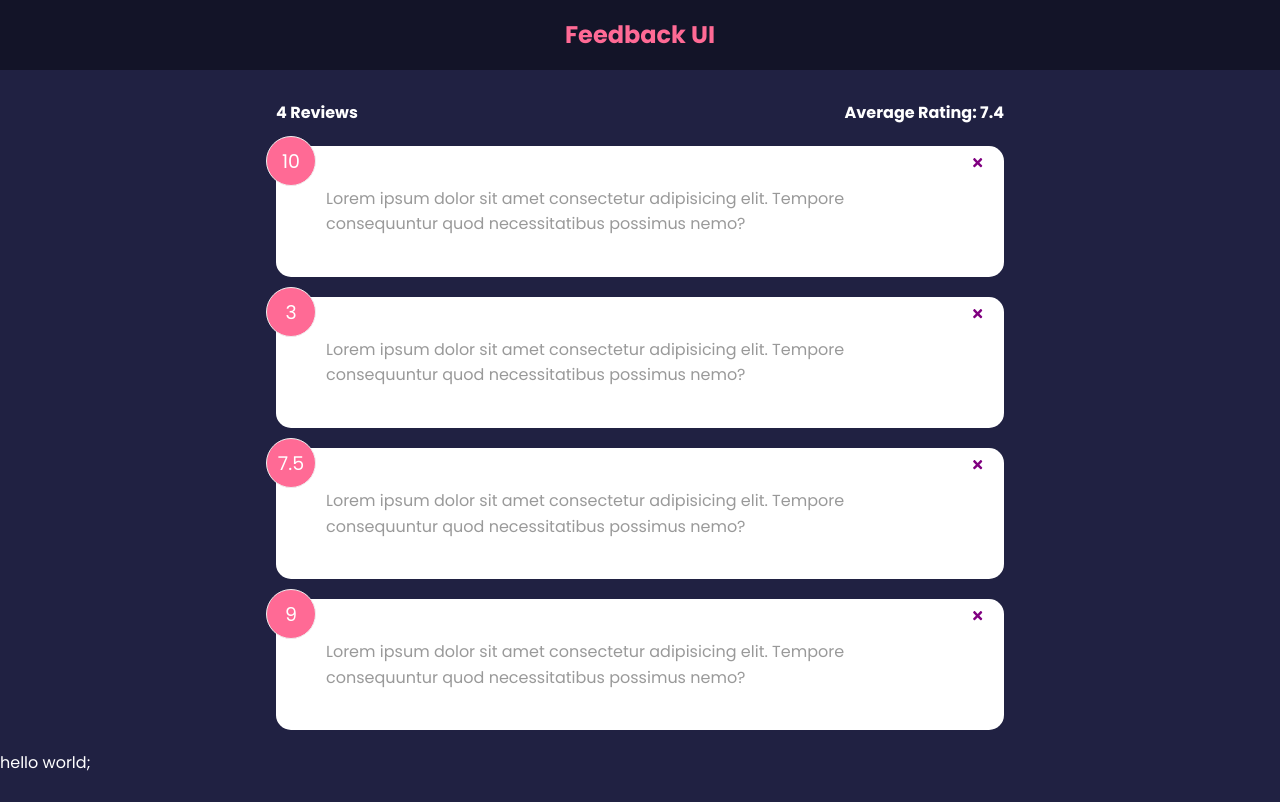
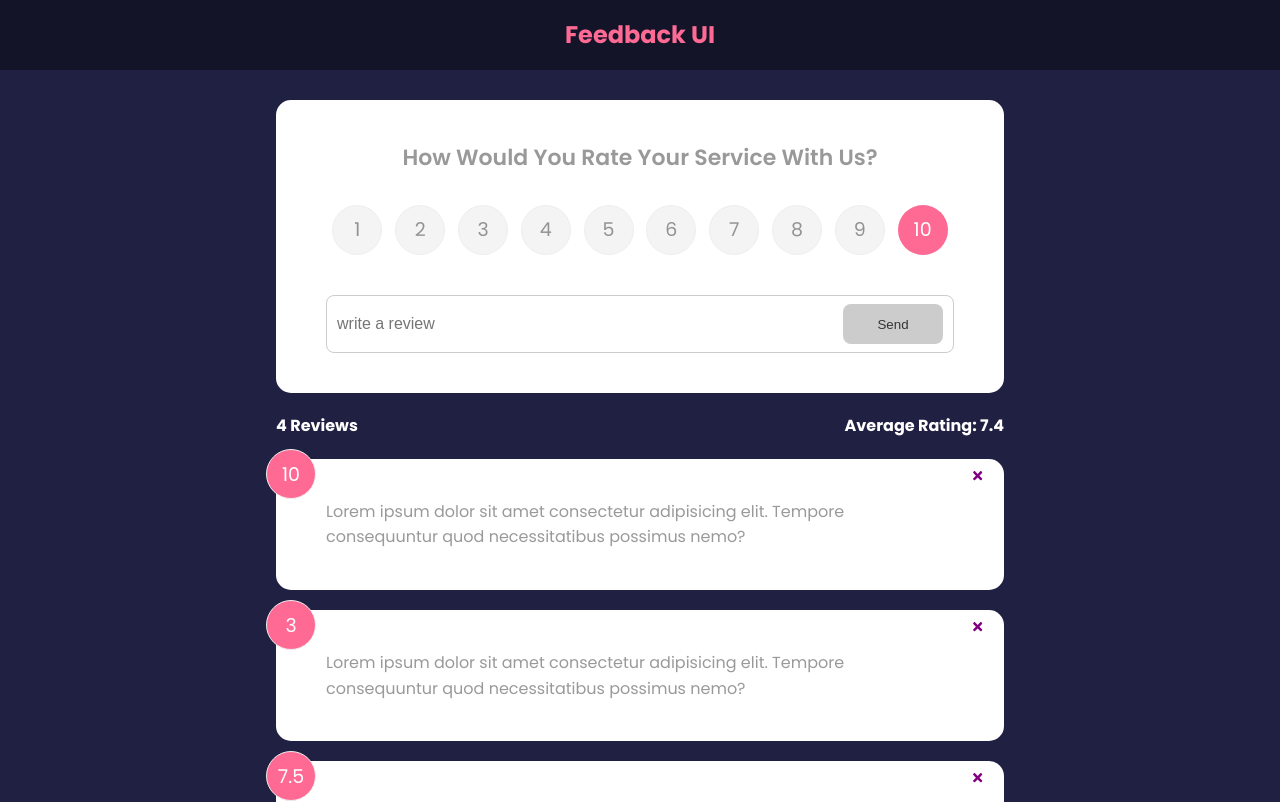
Before and after one commit to SuitcaseCoder/react-review-2022, a React (Create React App) app: page / in a window 1280 px wide. Shown: the top 802 px of the page. Built offline with nearby package versions, Linux system fonts and the light colour scheme.

Commit message:
uuid + add feedback

```diff
--- a/package.json
+++ b/package.json
@@ -10,6 +10,7 @@
     "react-dom": "^18.2.0",
     "react-icons": "^4.6.0",
     "react-scripts": "5.0.1",
+    "uuid": "^9.0.0",
     "web-vitals": "^2.1.4"
   },
   "scripts": {
--- a/src/App.js
+++ b/src/App.js
@@ -1,27 +1,39 @@
 import React, {useState} from "react";
+import { v4 as uuidv4 } from 'uuid'
 
 import Header from "./components/Header";
 import FeedbackList from "./components/FeedbackList";
 import FeedbackData from "./data/FeedbackData";
 import FeedbackStats from "./components/FeedbackStats";
+import FeedbackForm from "./components/FeedbackForm";
+
+// go back to https://www.udemy.com/course/react-front-to-back-2022/learn/lecture/29767836#content section 4.24 to integrate a cool animation
 
 function App(){
 
     const [feedback, setFeedback] = useState(FeedbackData)
+
+    const addFeedback = (newFeedback) => {
+        newFeedback.id = uuidv4()
+
+        // the state is immutable, so we HAVE to make a copy of it in order to truly change it
+        // using the spread operator, we bring in all existing items in the list
+        // here we're setting feedback to be all existing items plus the newFeedback we just added
+        setFeedback([newFeedback, ...feedback])
+    }
 
     const deleteFeedback = (id) => {
         if(window.confirm('are you sure you want to delete?')){
             // filters out the item we're deleting if it's a match
             setFeedback(feedback.filter((item)=> item.id !== id))
         }
-
-
     }
 
     return (
         <>
         <Header />
         <div className="container">
+            <FeedbackForm handleAdd={addFeedback}/>
             <FeedbackStats feedback={feedback} />
             {/* feedback={feedback} -> 1st feedback == the name of the prop, 2nd feedback == what we named our state  */}
             <FeedbackList feedback={feedback} handleDelete={deleteFeedback} />
--- /dev/null
+++ b/src/components/FeedbackForm.jsx
@@ -0,0 +1,75 @@
+import React, { useState } from 'react'
+
+import Card from './shared/Card'
+import Button from './shared/Button';
+import RatingSelect from './RatingSelect';
+
+function FeedbackForm({handleAdd}) {
+
+    // text -> whatever the user types in the input field
+    const [text, setText] = useState('');
+
+    const [rating, setRating] = useState(10);
+
+    //for btn prop
+    const [btnDisabled, setbtnDisabled] = useState(true);
+
+    // message
+    const [message, setMessage] = useState('');
+
+    const handleTextChange = (e) => {
+        if(text === ''){
+            setbtnDisabled(true);
+            setMessage(null)
+        } else if (text !== '' && text.trim().length <= 10) {
+            setbtnDisabled(true);
+            setMessage('text must be at least 10 characters')
+        } else {
+            setMessage(null)
+            setbtnDisabled(false)
+        }
+
+        setText(e.target.value);
+    }
+
+    const handleSubmit = (e) => {
+        e.preventDefault();
+        if(text.trim().length > 10){
+            const newFeedback = {
+                text: text,
+                rating:rating
+            }
+
+            handleAdd(newFeedback)
+
+            setText('') // empties out string after submitted
+        }
+
+    }
+
+  return (
+    <Card>
+        <form onSubmit={handleSubmit}>
+            <h2>How Would You Rate Your Service With Us?</h2>
+            <RatingSelect select={(rating) => setRating(rating)} />
+            <div className="input-group">
+                <input
+                    onChange={handleTextChange}
+                    type="text"
+                    placeholder='write a review'
+                    value={text}
+                />
+                <Button
+                    type='submit'
+                    isDisabled={btnDisabled}
+                >Send</Button>
+            </div>
+
+            {message && <div className='message'>{message}</div>}
+        </form>
+    </Card>
+  )
+
+}
+
+export default FeedbackForm
--- /dev/null
+++ b/src/components/RatingSelect.jsx
@@ -0,0 +1,131 @@
+import React, { useState } from 'react'
+
+
+function RatingSelect({select}) {
+
+    const [selected, setSelected] = useState(10);
+
+    const handleChange = (e) => {
+        // the + sign changes the value from a string to a number
+        setSelected(+e.currentTarget.value)
+        select(+e.currentTarget.value)
+    }
+
+
+  return (
+    <ul className='rating'>
+        <li>
+            <input
+                type="radio"
+                id='num1'
+                name='rating'
+                value='1'
+                onChange={handleChange}
+                checked={selected === 1}
+            />
+            <label htmlFor="num1">1</label>
+        </li>
+        <li>
+            <input
+                type="radio"
+                id='num2'
+                name='rating'
+                value='2'
+                onChange={handleChange}
+                checked={selected === 2}
+            />
+            <label htmlFor="num2">2</label>
+        </li>
+        <li>
+            <input
+                type="radio"
+                id='num3'
+                name='rating'
+                value='3'
+                onChange={handleChange}
+                checked={selected === 3}
+            />
+            <label htmlFor="num3">3</label>
+        </li>
+        <li>
+            <input
+                type="radio"
+                id='num4'
+                name='rating'
+                value='4'
+                onChange={handleChange}
+                checked={selected === 4}
+            />
+            <label htmlFor="num4">4</label>
+        </li>
+        <li>
+            <input
+                type="radio"
+                id='num5'
+                name='rating'
+                value='5'
+                onChange={handleChange}
+                checked={selected === 5}
+            />
+            <label htmlFor="num5">5</label>
+        </li>
+        <li>
+            <input
+                type="radio"
+                id='num6'
+                name='rating'
+                value='6'
+                onChange={handleChange}
+                checked={selected === 6}
+            />
+            <label htmlFor="num6">6</label>
+        </li>
+        <li>
+            <input
+                type="radio"
+                id='num7'
+                name='rating'
+                value='7'
+                onChange={handleChange}
+                checked={selected === 7}
+            />
+            <label htmlFor="num7">7</label>
+        </li>
+        <li>
+            <input
+                type="radio"
+                id='num8'
+                name='rating'
+                value='8'
+                onChange={handleChange}
+                checked={selected === 8}
+            />
+            <label htmlFor="num8">8</label>
+        </li>
+        <li>
+            <input
+                type="radio"
+                id='num9'
+                name='rating'
+                value='9'
+                onChange={handleChange}
+                checked={selected === 9}
+            />
+            <label htmlFor="num9">9</label>
+        </li>
+        <li>
+            <input
+                type="radio"
+                id='num1'
+                name='rating'
+                value='10'
+                onChange={handleChange}
+                checked={selected === 10}
+            />
+            <label htmlFor="num10">10</label>
+        </li>
+    </ul>
+  )
+}
+
+export default RatingSelect
--- /dev/null
+++ b/src/components/shared/Button.jsx
@@ -0,0 +1,32 @@
+import React from 'react'
+
+import PropTypes from 'prop-types'
+// what does {children} do?
+// the css file holds different stylings based on the button version
+// type allows us to select a 'submit' btn or other
+function Button({ children, version, type, isDisabled }) {
+  return (
+    <button
+        type={type}
+        disabled={isDisabled}
+        className={`btn btn-${version}`}
+    >
+        {children}
+    </button>
+  )
+}
+
+Button.defaultProps = {
+    version: 'primary',
+    type: 'button',
+    isDisabled: false
+}
+
+Button.propTypes = {
+    children: PropTypes.node.isRequired,
+    version: PropTypes.string,
+    type: PropTypes.string,
+    isDisabled: PropTypes.bool
+}
+
+export default Button
```
Also changed, not shown: 1 other file (tests, documents, lock files or other folders).
